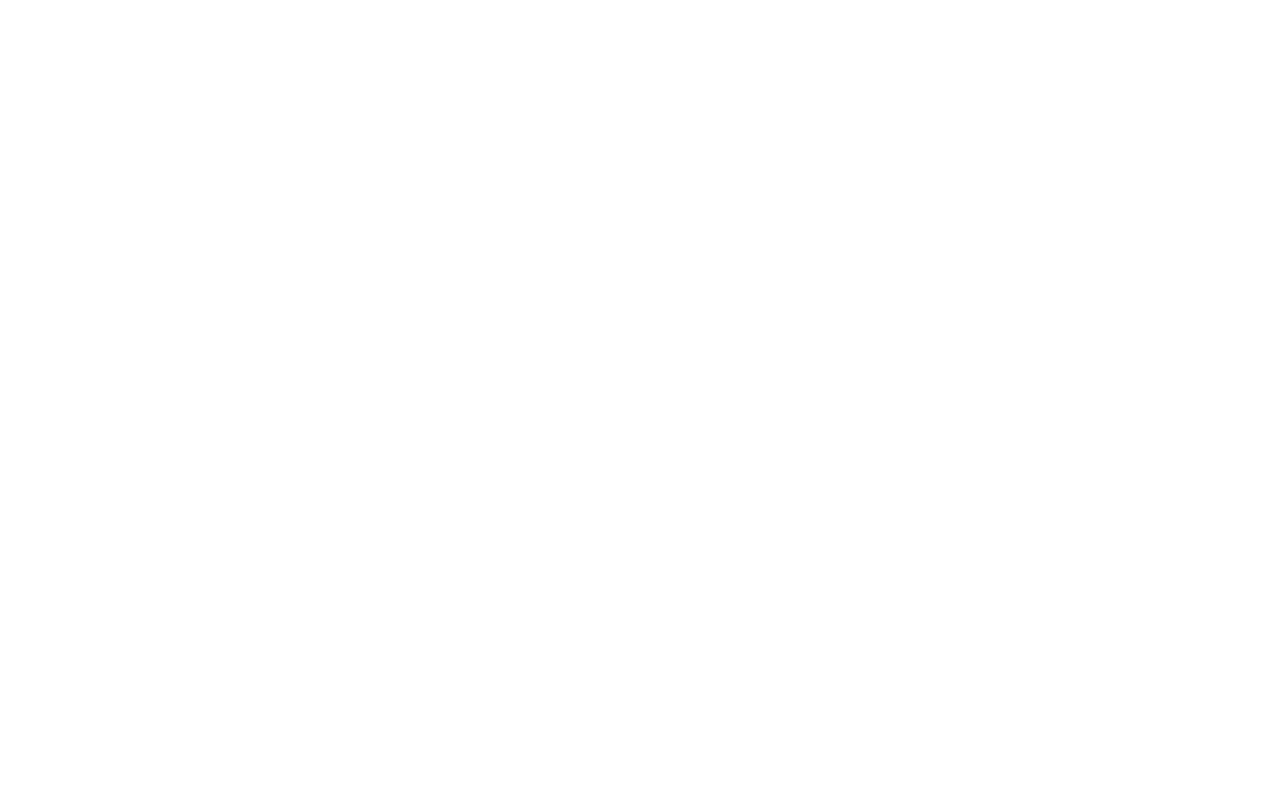
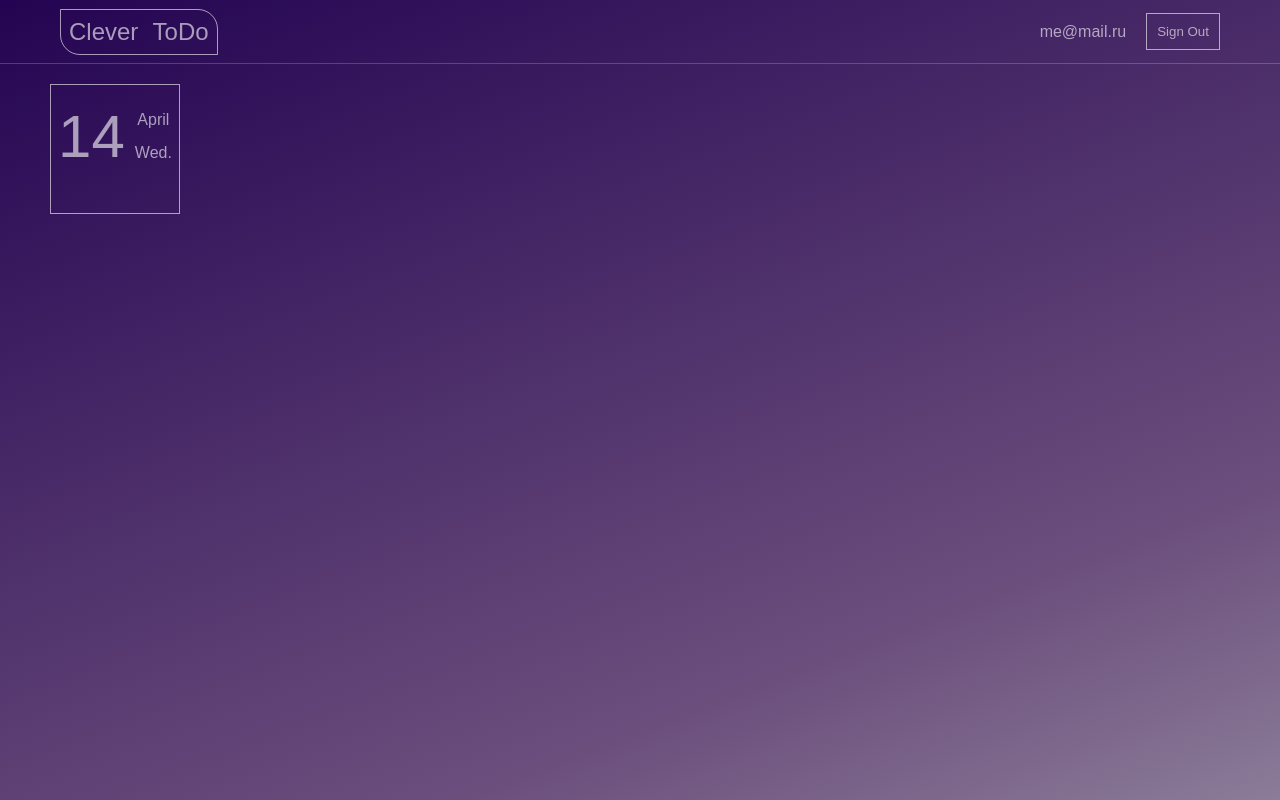
Before and after one commit to kirpichev228/clever-todo-list, a Vue app: page / in a window 1280 px wide. Before the commit this address had no page. Built offline with nearby package versions, Linux system fonts and the light colour scheme.

Commit message:
jst-690 implement begin draft for main page

```diff
--- a/src/App.vue
+++ b/src/App.vue
@@ -1,12 +1,35 @@
 <template>
-  <Navbar></Navbar>
+  <div class="app-wrapper">
+    <Navbar></Navbar>
+    <CalendarItem></CalendarItem>
+  </div>
 </template>
 
 <script setup>
 import Navbar from './components/NavBar.vue';
+import CalendarItem from './components/calendar/CalendarItem.vue';
 
 </script>
 
 <style>
+  * {
+    padding: 0;
+    margin: 0;
+    box-sizing: border-box;
+    transition-duration: 0.3s;
+    color: rgba(255, 255, 255, 0.6);
+    font-family: 'Montserrat', sans-serif;
+  }
 
+  @import url('https://fonts.googleapis.com/css2?family=Montserrat&display=swap');
+
+  .app-wrapper {
+    height: 100vh;
+    background: rgb(139,124,152);
+    background: linear-gradient(339deg, rgba(139,124,152,1) 0%,
+      rgba(108,79,125,1) 24%, rgba(36,4,82,1) 100%);
+    display: flex;
+    flex-direction: column;
+    gap: 20px;
+  }
 </style>
--- a/src/components/NavBar.vue
+++ b/src/components/NavBar.vue
@@ -1,15 +1,53 @@
 <template>
-  <nav>
-
+  <nav class="navbar">
+    <h1 class="heading">
+      Clever ToDo
+    </h1>
+    <div class="nav-buttons">
+      <span class="current-user">me@mail.ru</span>
+      <ButtonSample>
+        Sign Out
+      </ButtonSample>
+    </div>
   </nav>
 </template>
 
-<script>
-export default {
+<script setup>
+import ButtonSample from './UI/ButtonSample.vue';
 
-};
 </script>
 
 <style scoped>
+  .navbar {
+    padding: 0 60px;
+    height: 8vh;
+    border-bottom: 1px solid rgba(255, 255, 255, 0.2);
+    display: flex;
+    align-items: center;
+    justify-content: space-between;
+  }
 
+  .heading {
+    word-spacing: 8px;
+    font-weight: 200;
+    padding: 8px;
+    border: 1px solid rgba(255, 255, 255, 0.6);
+    border-top-right-radius: 20px;
+    border-bottom-left-radius: 20px;
+  }
+
+  .heading:hover {
+    border-radius: 20px;
+    border-top-right-radius: 0;
+    border-bottom-left-radius: 0;
+    color: #ed4b82;
+    border-color: rgba(237,75,130,0.6);
+    box-shadow: 1px 1px 3px rgba(237,75,130,0.6);
+  }
+
+  .nav-buttons {
+    display: flex;
+    align-items: center;
+    gap: 20px;
+  }
 </style>
--- /dev/null
+++ b/src/components/UI/ButtonSample.vue
@@ -0,0 +1,24 @@
+<template>
+  <button>
+    <slot></slot>
+  </button>
+</template>
+
+<script setup>
+
+</script>
+
+<style scoped>
+button {
+  padding: 10px;
+  background: none;
+  border: 1px solid rgba(255, 255, 255, 0.6);
+  color: rgba(255, 255, 255, 0.6);
+}
+
+button:hover {
+  cursor: pointer;
+  border-color: rgba(237,75,130,0.6);
+  color: rgba(237,75,130,0.6);
+}
+</style>
--- /dev/null
+++ b/src/components/calendar/CalendarItem.vue
@@ -0,0 +1,68 @@
+<template>
+  <div class="cal-item">
+    <div class="cal-date">
+      <div class="cal-day">
+        14
+      </div>
+      <div class="cal-info">
+        <div class="cal-month">
+          April
+        </div>
+        <div class="cal-week">
+          Wed.
+        </div>
+      </div>
+    </div>
+    <div class="cal-tasks"></div>
+  </div>
+</template>
+
+<script setup>
+
+</script>
+
+<style scoped>
+.cal-item {
+  margin-left: 50px;
+  width: 130px;
+  height: 130px;
+  border: 1px solid rgba(255, 255, 255, 0.6);
+  display: flex;
+  flex-direction: column;
+}
+
+.cal-date {
+  display: flex;
+  justify-content: center;
+  gap: 10px;
+  height: 80%;
+}
+
+.cal-day {
+  font-size: 60px;
+  display: flex;
+  align-items: center;
+  justify-content: center;
+}
+
+.cal-info {
+  display: flex;
+  flex-direction: column;
+  justify-content: center;
+  align-items: center;
+  gap: 15px;
+}
+
+.cal-item:hover {
+  cursor: pointer;
+  border-color: rgba(237,75,130,0.6);
+  box-shadow: 0 0 6px rgba(237,75,130,0.6);
+}
+
+.cal-item:hover .cal-day,
+.cal-item:hover .cal-month,
+.cal-item:hover .cal-week {
+  color: rgba(237,75,130,0.6);
+}
+
+</style>
```
Also changed, not shown: src/components/calendar/CalendarComp.vue (added).
